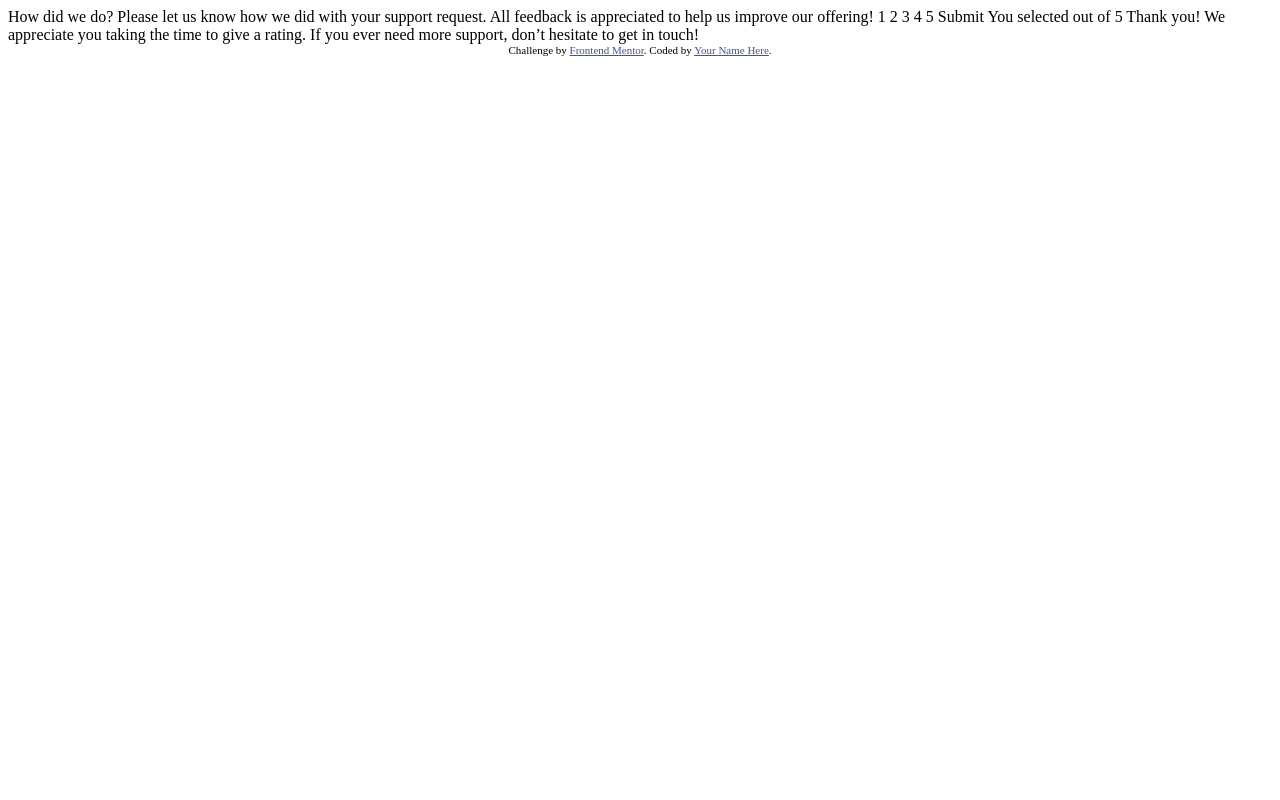
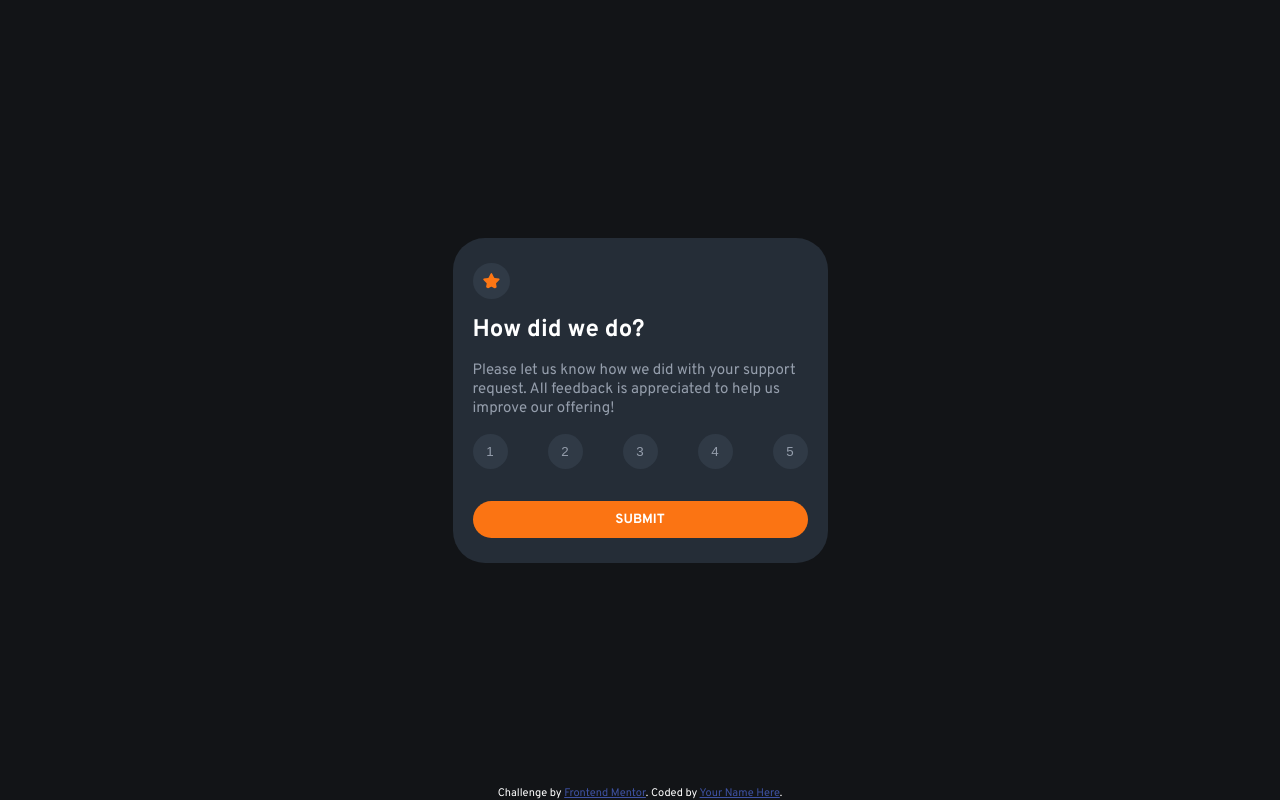
Before and after one commit to TristanCS/interactive-rating-component, a plain HTML site: page index.html in a window 1280 px wide. Drawn offline with Linux system fonts and the light colour scheme.

Commit message:
Form styling

```diff
--- a/index.html
+++ b/index.html
@@ -1,49 +1,65 @@
 <!DOCTYPE html>
 <html lang="en">
   <head>
-  <meta charset="UTF-8">
-  <meta name="viewport" content="width=device-width, initial-scale=1.0"> <!-- displays site properly based on user's device -->
-
-  <link rel="icon" type="image/png" sizes="32x32" href="./images/favicon-32x32.png">
-
+    <meta charset="UTF-8" />
+    <meta name="viewport" content="width=device-width, initial-scale=1.0" />
+    <!-- displays site properly based on user's device -->
+    <link
+      rel="icon"
+      type="image/png"
+      sizes="32x32"
+      href="./images/favicon-32x32.png"
+    />
+    <link rel="stylesheet" href="styles.css" />
     <title>Frontend Mentor | Interactive rating component</title>
-
-  <!-- Feel free to remove these styles or customise in your own stylesheet 👍 -->
-  <style>
-    .attribution { font-size: 11px; text-align: center; }
-    .attribution a { color: hsl(228, 45%, 44%); }
-  </style>
+    <script src="scripts.js" defer></script>
   </head>
   <body>
-
+    <main>
+      <section id="how-did-we-do">
+        <img src="images/icon-star.svg" alt="orange star" id="star"/>
         <!-- Rating state start -->
-
-  How did we do?
-
-  Please let us know how we did with your support request. All feedback is appreciated
-  to help us improve our offering!
-
-  1 2 3 4 5
-
-  Submit
+        <h1>How did we do?</h1>
+        <p>
+          Please let us know how we did with your support request. All feedback
+          is appreciated to help us improve our offering!
+          <div id="ratings">
+          <button>1</button> <button>2</button> <button>3</button>
+          <button>4</button> <button>5</button>
+        </div>
+        </p>
+        <input type="submit" value="SUBMIT" />
+      </section>
 
       <!-- Rating state end -->
 
       <!-- Thank you state start -->
-
-  You selected <!-- Add rating here --> out of 5
-
-  Thank you!
-
-  We appreciate you taking the time to give a rating. If you ever need more support,
-  don’t hesitate to get in touch!
+      <section id="thank-you" class="hidden">
+        <img
+          src="images/illustration-thank-you.svg"
+          alt="thank you illustration"
+          id="illustration"
+        />
+        <h2>
+          You selected <span id="rating"><!-- Add rating here --></span> out of 5
+        </h2>
+        <h1>Thank you!</h1>
+        <p>
+          We appreciate you taking the time to give a rating. If you ever need
+          more support, don't hesitate to get in touch!
+        </p>
+      </section>
 
       <!-- Thank you state end -->
+    </main>
 
-
+    <footer>
       <div class="attribution">
-    Challenge by <a href="https://www.frontendmentor.io?ref=challenge" target="_blank">Frontend Mentor</a>.
-    Coded by <a href="#">Your Name Here</a>.
+        Challenge by
+        <a href="https://www.frontendmentor.io?ref=challenge" target="_blank"
+          >Frontend Mentor</a
+        >. Coded by <a href="#">Your Name Here</a>.
       </div>
+    </footer>
   </body>
 </html>
--- /dev/null
+++ b/styles.css
@@ -0,0 +1,148 @@
+/* Imports */
+@import url("https://fonts.googleapis.com/css2?family=Open+Sans:wght@300;400;500;600;700;800&family=Overpass:ital,wght@0,400;0,700;1,400;1,700&family=Roboto:wght@100;300;400;500;700;900&display=swap");
+
+/* Globals */
+:root {
+  --orange: hsl(25, 97%, 53%);
+  --light-grey: hsl(217, 12%, 63%);
+  --medium-grey: hsl(216, 12%, 54%);
+  --dark-blue: hsl(213, 19%, 18%);
+  --very-dark-blue: hsl(216, 12%, 8%);
+  font-family: "Overpass", sans-serif;
+}
+
+* {
+  padding: 0;
+  margin: 0;
+  box-sizing: border-box;
+}
+
+body {
+  display: flex;
+  justify-content: center;
+  align-items: center;
+  min-width: 375px;
+  max-width: 1440px;
+  height: 100vh;
+  color: white;
+  background-color: var(--very-dark-blue);
+}
+
+main {
+  max-width: 375px;
+  background-color: var(--dark-blue);
+  padding: 25px 20px;
+  border-radius: 2rem;
+}
+
+section {
+  display: flex;
+  flex-direction: column;
+  gap: 1rem;
+}
+
+h2 {
+  color: var(--orange);
+  background-color: hsl(213, 19%, 23%);
+  border-radius: 2rem;
+  padding: 5px 10px;
+}
+
+p {
+  color: var(--light-grey);
+}
+
+h2,
+p {
+  font-size: 15px;
+}
+
+button {
+  border: none;
+  border-radius: 100%;
+  height: 35px;
+  width: 35px;
+  background-color: hsl(213, 19%, 23%);
+  color: var(--light-grey);
+}
+
+button:hover {
+  background-color: var(--orange);
+  color: white;
+  cursor: pointer;
+}
+
+button:active {
+  background-color: var(--light-grey);
+}
+
+.selected {
+  background-color: var(--light-grey);
+  color: white;
+}
+
+input[type="submit"] {
+  font-family: "Overpass", sans-serif;
+  color: white;
+  background-color: var(--orange);
+  border: none;
+  border-radius: 2rem;
+  font-weight: 700;
+  width: 100%;
+  padding: 10px;
+}
+
+input[type="submit"]:hover {
+  background-color: white;
+  color: var(--orange);
+  cursor: pointer;
+}
+
+/* Main */
+
+#how-did-we-do {
+}
+
+#star {
+  width: fit-content;
+  background-color: hsl(213, 19%, 23%);
+  padding: 10px;
+  border-radius: 100%;
+}
+
+#ratings {
+  width: 100%;
+  display: flex;
+  justify-content: space-between;
+}
+
+#thank-you {
+  align-items: center;
+}
+
+#thank-you p {
+  text-align: center;
+}
+
+#illustration {
+  width: 100px;
+}
+
+.hidden {
+  display: none;
+}
+
+/* Footer */
+
+footer {
+  position: absolute;
+  bottom: 0;
+}
+
+.attribution {
+  font-size: 11px;
+  text-align: center;
+}
+.attribution a {
+  color: hsl(228, 45%, 44%);
+}
```
Also changed, not shown: 2 other files. Lines whose indentation alone changed are shown as unchanged.
